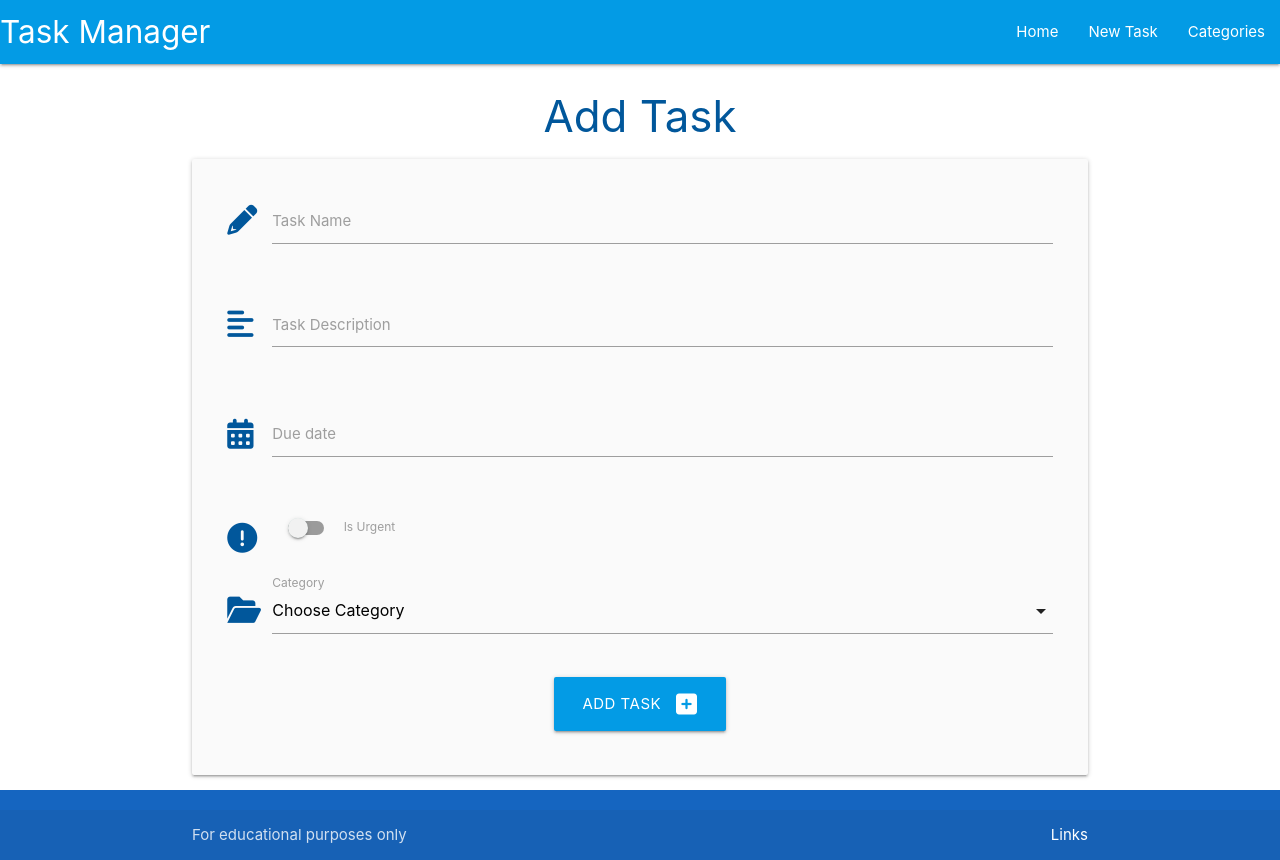
After one commit to finnahern/task-manager, a Flask app: page /add_task in a window 1280 px wide. The commit adds this page. Run offline with Flask 2, Linux system fonts and the light colour scheme; data that the repository does not hold is empty.

Commit message:
Add form to create tasks and add them to the database

```diff
--- a/taskmanager/models.py
+++ b/taskmanager/models.py
@@ -19,7 +19,8 @@ class Task(db.Model):
     task_description = db.Column(db.Text, nullable=False)
     is_urgent = db.Column(db.Boolean, default=False, nullable=False)
     due_date = db.Column(db.Date, nullable=False)
-    category_id = db.Column(db.Integer, db.ForeignKey("category.id", ondelete="CASCADE"), nullable=False)
+    category_id = db.Column(db.Integer, db.ForeignKey(
+        "category.id", ondelete="CASCADE"), nullable=False)
 
     def __repr__(self):
         # __repr__ to represent itself in the form of a string
--- a/taskmanager/routes.py
+++ b/taskmanager/routes.py
@@ -43,3 +43,22 @@ def delete_category(category_id):
     db.session.delete(category)
     db.session.commit()
     return redirect(url_for("categories"))
+
+
+# Add Task
+@app.route("/add_task", methods=["GET", "POST"])
+def add_task():
+    categories = list(Category.query.order_by(Category.category_name).all())
+    if request.method == "POST":
+        task = Task(
+            task_name=request.form.get("task_name"),
+            task_description=request.form.get("task_description"),
+            is_urgent=bool(True if request.form.get("is)urgent") else False),
+            due_date=request.form.get("due_date"),
+            category_id=request.form.get("category_id")
+        )
+        category = Category(category_name=request.form.get("category_name"))
+        db.session.add(task)
+        db.session.commit()
+        return redirect(url_for("home"))
+    return render_template("add_task.html", categories=categories)
--- a/taskmanager/static/js/script.js
+++ b/taskmanager/static/js/script.js
@@ -2,4 +2,15 @@ document.addEventListener('DOMContentLoaded', function() {
     // sidenav initialisation
     var sidenav = document.querySelectorAll('.sidenav');
     M.Sidenav.init(sidenav);
+
+    // datepicker initialisation
+    var datepicker = document.querySelectorAll('.datepicker');
+    M.Datepicker.init(datepicker, {
+        format: "dd mmmm, yyyy",
+        i18n: {done: "Select"}
+    });
+
+    // select initialisation
+    var selects = document.querySelectorAll('select');
+     M.FormSelect.init(selects);
   });
--- /dev/null
+++ b/taskmanager/templates/add_task.html
@@ -0,0 +1,70 @@
+{% extends "base.html" %}
+{% block content %}
+
+<h3 class="light-blue-text text-darken-4 center-align">Add Task</h3>
+
+<div class="row card-panel grey lighten-5">
+    <form class="col s12" method="POST" action="{{ url_for('add_task') }}">
+        <!-- task name -->
+        <div class="row">
+            <div class="input-field col s12">
+                <i class="fas fa-pencil-alt prefix light-blue-text text-darken-4"></i>
+                <input id="task_name" name="task_name" minlength="3" maxlength="50" type="text" class="validate" required>
+                <label for="task_name">Task Name</label>
+            </div>
+        </div>
+        <!-- task description -->
+        <div class="row">
+            <div class="input-field col s12">
+                <i class="fas fa-align-left prefix light-blue-text text-darken-4"></i>
+                <textarea id="task_description" name="task_description" minlength="3" maxlength="200"
+                    type="text" class="materialize-textarea validate" required></textarea>
+                <label for="task_description">Task Description</label>
+            </div>
+        </div>
+        <!-- due date -->
+        <div class="row">
+            <div class="input-field col s12">
+                <i class="fas fa-calendar-alt prefix light-blue-text text-darken-4"></i>
+                <input id="due_date" name="due_date" type="text" class="datepicker validate" required>
+                <label for="due_date">Due date</label>
+            </div>
+        </div>
+        <!-- urgent toggle -->
+        <div class="row">
+            <div class="input-field col s12">
+                <div class="switch">
+                    <i class="fas fa-exclamation-circle prefix light-blue-text text-darken-4"></i>
+                    <label for="is_urgent">
+                        <input id="is_urgent" name="is_urgent" type="checkbox">
+                        <span class="lever"></span>
+                        Is Urgent
+                    </label>
+                </div>
+            </div>
+        </div>
+        <!-- category id -->
+        <div class="row">
+            <div class="input-field col s12">
+                <i class="fas fa-folder-open prefix light-blue-text text-darken-4"></i>
+                <select id="category_id" name="category_id" class="validate" required>
+                    <option value="" disabled selected>Choose Category</option>
+                    {% for category in categories %}
+                        <option value="{{ category.id }}">{{ category.category_name }}</option>
+                    {% endfor %}
+                </select>
+                <label for="category_id">Category</label>
+            </div>
+        </div>
+        <!-- submit button -->
+        <div class="row">
+            <div class="col s12 center-align">
+                <button type="submit" class="btn-large light-blue darken-1">
+                    Add Task <i class="fas fa-plus-square right"></i>
+                </button>
+            </div>
+        </div>
+    </form>
+</div>
+
+{% endblock %}
--- a/taskmanager/templates/base.html
+++ b/taskmanager/templates/base.html
@@ -23,7 +23,7 @@
                   <a href="#" data-target="mobile-demo" class="sidenav-trigger"><i class="fas fa-bars"></i></a>
                   <ul class="right hide-on-med-and-down">
                     <li><a href="{{ url_for('home') }}">Home</a></li>
-                    <li><a href="">New Task</a></li>
+                    <li><a href="{{ url_for('add_task') }}">New Task</a></li>
                     <li><a href="{{ url_for('categories') }}">Categories</a></li>
                   </ul>
                 </div>
@@ -31,7 +31,7 @@
 
               <ul class="sidenav" id="mobile-demo">
                 <li><a href="{{ url_for('home') }}">Home</a></li>
-                <li><a href="">New Task</a></li>
+                <li><a href="{{ url_for('add_task') }}">New Task</a></li>
                 <li><a href="{{ url_for('categories') }}">Categories</a></li>
               </ul>
         </header>
```
Also changed, not shown: taskmanager/templates/tasks.html (+8 -0 lines).
